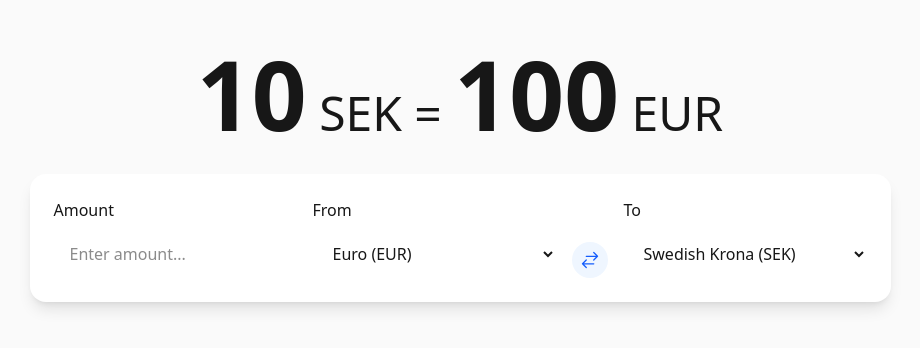
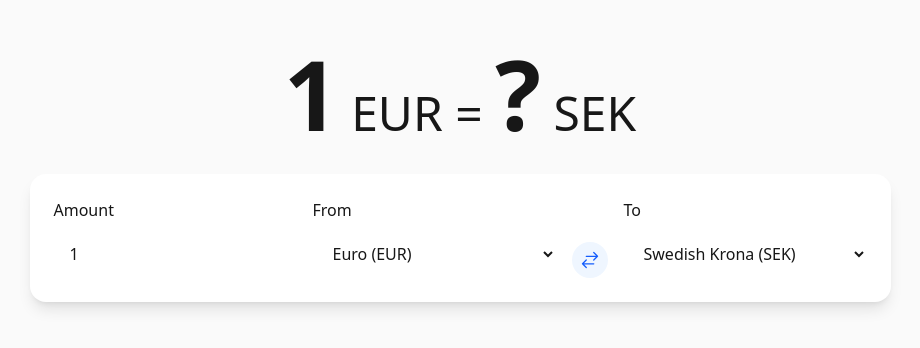
Before and after one commit to edvintopa/convertly, a React (Vite) app: page /#/ in a window 1280 px wide. Shown: the part 242-590 px from the top of the page, without its empty margins (180-1100 px from the left). Built offline with nearby package versions, Linux system fonts and the light colour scheme.

Commit message:
Connected it all up
- Moved out some logic to Home.jsx
- Passed variables to both components (ResultDisplay and CurrencyConverterDock)
- Renamed CurrencyConverter -> CurrencyConverterDock

```diff
--- a/src/components/CurrencyConverterDock/CurrencyConverter.jsx
+++ b/src/components/CurrencyConverterDock/CurrencyConverterDock.jsx
@@ -1,26 +1,8 @@
-import { useState } from 'react';
 import AmountInput from './AmountInput';
 import DropDownSelector from './DropDownSelector';
 import { ArrowsRightLeftIcon } from '@heroicons/react/24/outline';
 
-function CurrencyConverterDock() {
-    const [amount, setAmount] = useState('');
-    const [fromCurrency, setFromCurrency] = useState('EUR');
-    const [toCurrency, setToCurrency] = useState('SEK');
-
-    //load with api
-    const currencies = [
-        { code: 'USD', name: 'US Dollar' },
-        { code: 'EUR', name: 'Euro' },
-        { code: 'SEK', name: 'Swedish Krona' },
-        { code: 'GBP', name: 'British Pound' },
-        { code: 'JPY', name: 'Japanese Yen' },
-        { code: 'CAD', name: 'Canadian Dollar' },
-        { code: 'AUD', name: 'Australian Dollar' },
-        { code: 'CHF', name: 'Swiss Franc' },
-        { code: 'NOK', name: 'Norwegian Krone' },
-        { code: 'DKK', name: 'Danish Krone' }
-    ];
+function CurrencyConverterDock({ amount, setAmount, fromCurrency, setFromCurrency, toCurrency, setToCurrency, currencies }) {
 
     const handleSwapCurrencies = () => {
         setFromCurrency(toCurrency);
--- a/src/pages/Home/Home.jsx
+++ b/src/pages/Home/Home.jsx
@@ -1,15 +1,44 @@
-import CurrencyConverterDock from "../../components/CurrencyConverterDock/CurrencyConverter"
+import { useState } from 'react';
+import CurrencyConverterDock from "../../components/CurrencyConverterDock/CurrencyConverterDock"
 import ResultDisplay from "../../components/ResultDisplay/ResultDisplay"
 
 function Home() {
+  const [amount, setAmount] = useState('1');
+  const [fromCurrency, setFromCurrency] = useState('EUR');
+  const [toCurrency, setToCurrency] = useState('SEK');
+
+  //load with api
+  const currencies = [
+    { code: 'USD', name: 'US Dollar' },
+    { code: 'EUR', name: 'Euro' },
+    { code: 'SEK', name: 'Swedish Krona' },
+    { code: 'GBP', name: 'British Pound' },
+    { code: 'JPY', name: 'Japanese Yen' },
+    { code: 'CAD', name: 'Canadian Dollar' },
+    { code: 'AUD', name: 'Australian Dollar' },
+    { code: 'CHF', name: 'Swiss Franc' },
+    { code: 'NOK', name: 'Norwegian Krone' },
+    { code: 'DKK', name: 'Danish Krone' }
+  ];
+
   return (
     <>
-        <ResultDisplay
-          amount={10}
-          fromCurrency={"SEK"}
-          toCurrency={"EUR"}
-          convertedAmount={100}/>
-        <CurrencyConverterDock />
+      <ResultDisplay
+        amount={amount}
+        fromCurrency={fromCurrency}
+        toCurrency={toCurrency}
+        convertedAmount={"?"}
+      />
+
+      <CurrencyConverterDock
+        amount={amount}
+        setAmount={setAmount}
+        fromCurrency={fromCurrency}
+        setFromCurrency={setFromCurrency}
+        toCurrency={toCurrency}
+        setToCurrency={setToCurrency}
+        currencies={currencies}
+      />
     </>
   )
 }
```
